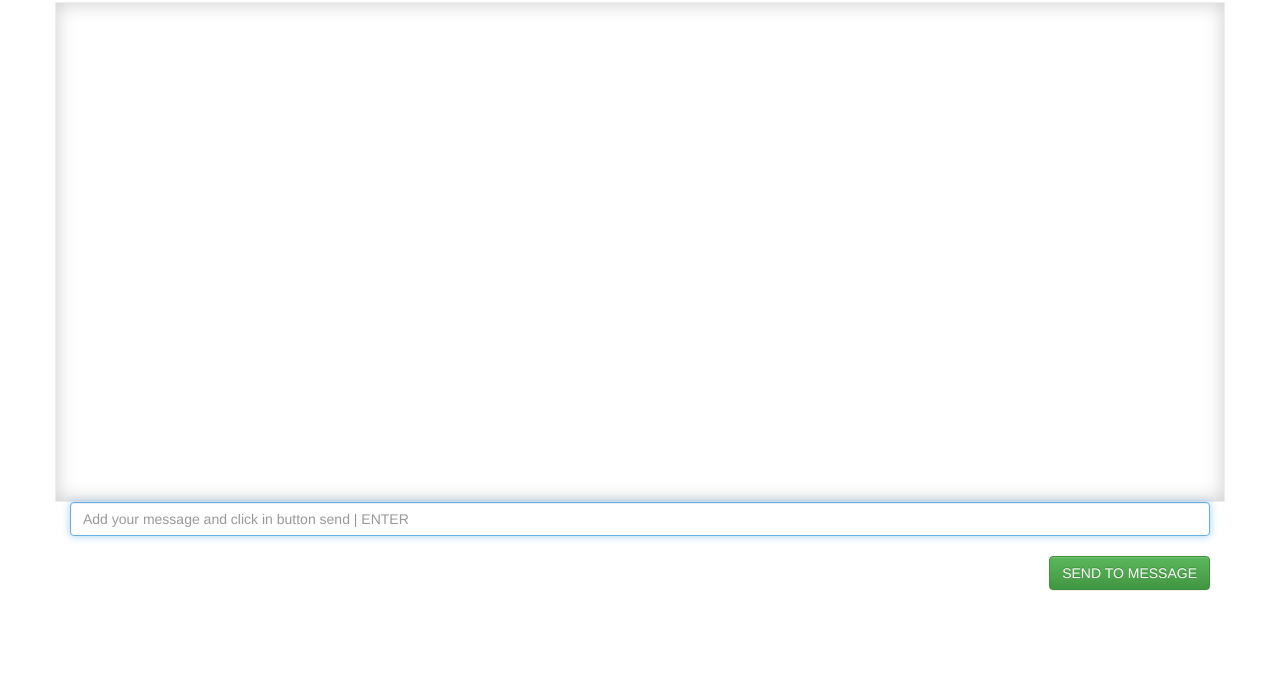
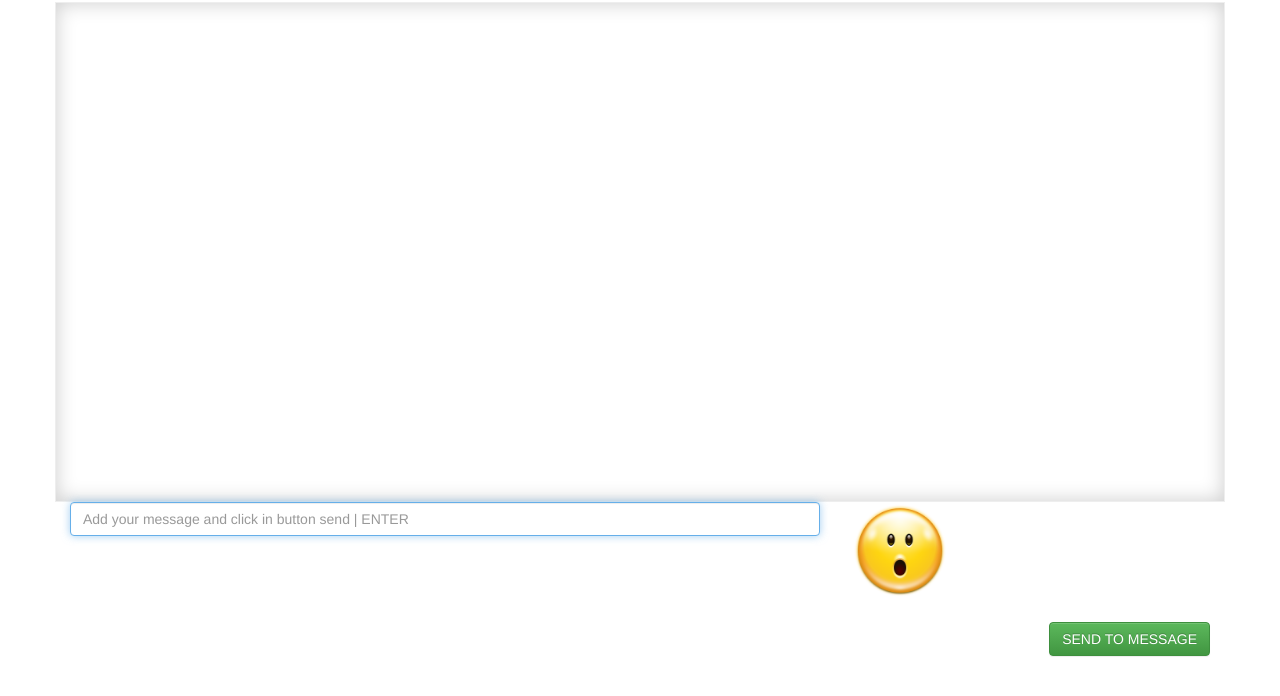
Before and after one commit to rchecnes/chatnodejs, a website: page client/index.html in a window 1280 px wide. Shown: the part 68-764 px from the top of the page. Drawn offline with nearby package versions, Linux system fonts and the light colour scheme; no server answers.

Commit message:
emoticones

```diff
--- a/client/index.html
+++ b/client/index.html
@@ -46,10 +46,26 @@
 
                 </div>-->
                 <div class="col-lg-12">
-                    <input type="hidden" class="form-control" id="nickname" name="nickname" placeholder="Nombre">
-                    <input type="text" id="text" placeholder="Add your message and click in button send | ENTER" autocomplete="off" class="form-control">
+                    <div class="row">
+                        <div class="col-lg-8">
+                            <input type="hidden" class="form-control" id="nickname" name="nickname" placeholder="Nombre">
+                            <input type="text" id="text" placeholder="Add your message and click in button send | ENTER" autocomplete="off" class="form-control">
+                        </div>
+                        <div class="col-lg-4">
+
+                            <div class="emoticons">
+                                <table>
+                                    <tr>
+                                        <td><img src="/client/img/1.png" width="100" height="100"></img></td>
+                                    </tr>
+                                </table>
+                            </div>
+                        </div>
+                    </div>
+
                 </div>
                 <div class="col-lg-12"><br>
+
                     <p class="text-right">
                         <input type="submit" id="send" value="SEND TO MESSAGE" class="btn btn-success">
                     </p>
@@ -76,3 +92,4 @@
 
 </body>
 </html>
+<!--http://netosolis.com/chat-con-emoticones-php-javascript-html5/-->
--- a/client/main.js
+++ b/client/main.js
@@ -1,4 +1,4 @@
-var socket=io.connect('http://192.168.0.9:6677',{'forceNew':true});
+var socket=io.connect('http://192.168.20.167:6677',{'forceNew':true});
 
 socket.on('messages',function(data){
     //console.log(data);
--- a/package.json
+++ b/package.json
@@ -15,5 +15,6 @@
   },
   "devDependencies": {
     "nodemon": "^1.11.0"
-  }
+  },
+  "ignore": ["node_modules/*"]
 }
```
Also changed, not shown: client/img/1.png (added), client/img/10.png (added), client/img/11.png (added), client/img/12.png (added), client/img/13.png (added), client/img/14.png (added), client/img/2.png (added), client/img/3.png (added), client/img/4.png (added), client/img/5.png (added), client/img/6.png (added), client/img/7.png (added), client/img/8.png (added), client/img/9.png (added), 1 more files.
